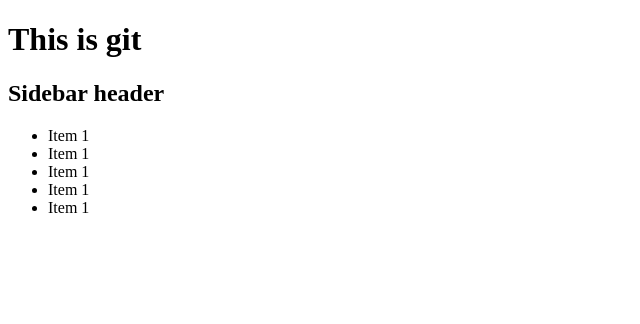
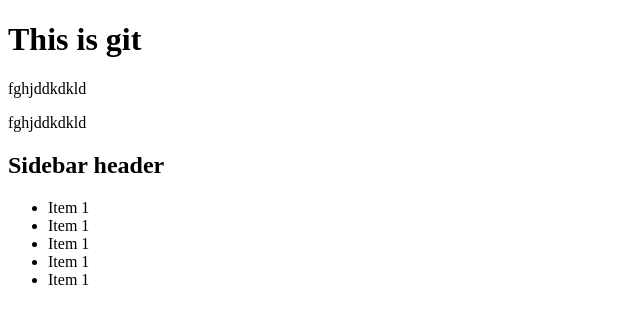
Before and after one commit to itrm000/neto-test, a plain HTML site: page index.html in a window 1280 px wide. Shown: the whole page, without its empty margins (0-640 px from the left). Drawn offline with Linux system fonts and the light colour scheme.

Commit message:
Second commit

```diff
--- a/css/main.css
+++ b/css/main.css
@@ -3,5 +3,5 @@ body {
 }
 
 p {
-    font-size: 22px;
+    font-size: 20px;
 }
--- a/index.html
+++ b/index.html
@@ -2,16 +2,19 @@
 <html lang="en">
 <head>
     <meta charset="UTF-8">
-    <title>Git start project</title>
+    <title>Git start project 12133133</title>
+
 </head>
 <body>
 
    <h1>This is git</h1>
-
+   <p>fghjddkdkld</p>
+   <p>fghjddkdkld</p>
 
    <aside>
 
        <h1>Sidebar header</h1>
+
 
        <ul>
            <li>Item 1</li>
```
